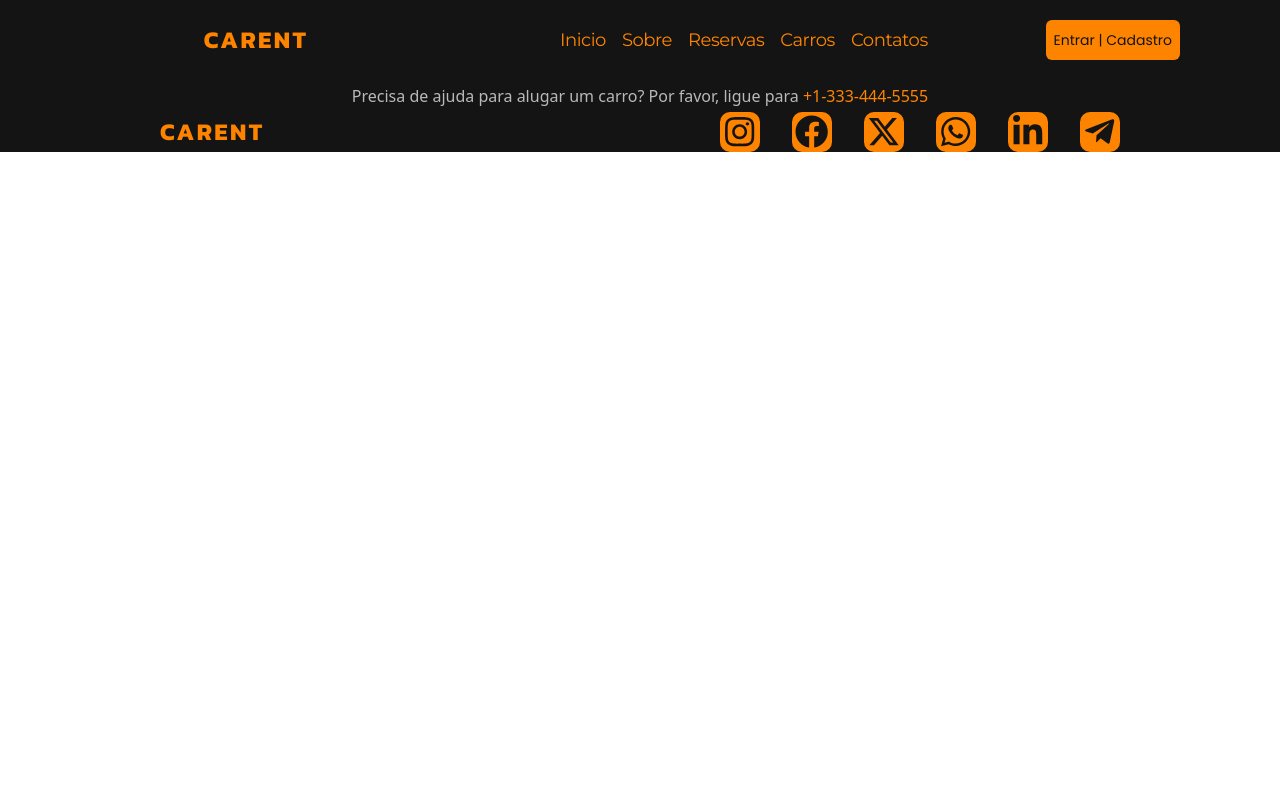
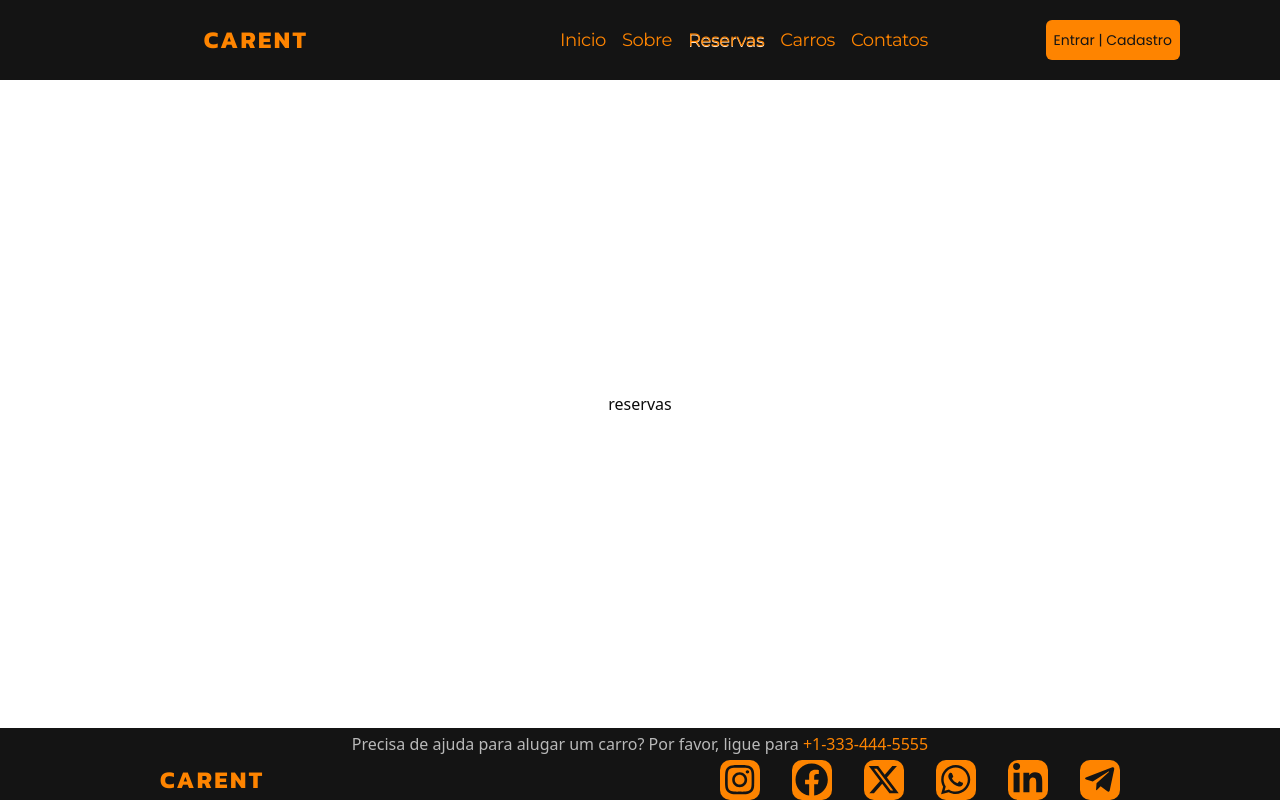
Before and after one commit to Leonardobern10/CarRent, a React (Vite) app: page /reservas in a window 1280 px wide. Built offline with nearby package versions, Linux system fonts and the light colour scheme.

Commit message:
feat: implementando navegação entre componetes

```diff
--- a/src/components/App/App.tsx
+++ b/src/components/App/App.tsx
@@ -4,13 +4,21 @@ import { dataNavBarItems } from "../../data/dataNavBarItems";
 import Footer from "../App/Footer";
 import { dataContact } from "../../data/dataContact";
 import Home from "../../pages/Home";
+import Sobre from "../../pages/Sobre";
+import Reservas from "../../pages/Reservas";
+import Carros from "../../pages/Carros";
+import Contatos from "../../pages/Contatos";
 
 export default function App() {
   return (
-    <div className="flex flex-col justify-between items-center">
+    <div className="flex flex-col justify-between items-center min-h-screen">
       <Header navBarItems={dataNavBarItems} />
       <Routes>
         <Route path="/" element={<Home />} />
+        <Route path="/sobre" element={<Sobre />} />
+        <Route path="/reservas" element={<Reservas />} />
+        <Route path="/sobre" element={<Carros />} />
+        <Route path="/sobre" element={<Contatos />} />
       </Routes>
       <Footer dataContact={dataContact} />
     </div>
--- a/src/components/Presentation/NavBar.tsx
+++ b/src/components/Presentation/NavBar.tsx
@@ -1,6 +1,7 @@
 import type { ReactElement } from "react";
 import ItemHeader from "../shared/ItemHeader";
 import type { NavBarItemsType } from "@/model/types/NavBarItemsType";
+import { NavLink } from "react-router";
 
 export default function NavBar(props: {
   navBarItems: Array<NavBarItemsType>;
@@ -8,7 +9,14 @@ export default function NavBar(props: {
   return (
     <nav className="flex flex-col lg:flex-row justify-between items-start lg:items-center w-full text-orange-primary lg:w-[50%] p-4 lg:p-0 gap-y-2 lg:gap-y-0">
       {props.navBarItems.map((el, index) => (
-        <ItemHeader key={index} value={el.description} icon={el.icon} />
+        <NavLink
+          to={el.path}
+          className={({ isActive }) =>
+            isActive ? "text-shadow-2xs text-shadow-bege" : ""
+          }
+        >
+          <ItemHeader key={index} value={el.description} icon={el.icon} />
+        </NavLink>
       ))}
     </nav>
   );
--- a/src/data/dataNavBarItems.ts
+++ b/src/data/dataNavBarItems.ts
@@ -8,9 +8,9 @@ import {
 import { MdOutlineContactPhone } from "react-icons/md";
 
 export const dataNavBarItems: Array<NavBarItemsType> = [
-  { icon: IoHomeOutline, description: "Inicio" },
-  { icon: IoInformationCircleOutline, description: "Sobre" },
-  { icon: IoCartOutline, description: "Reservas" },
-  { icon: IoCarSportOutline, description: "Carros" },
-  { icon: MdOutlineContactPhone, description: "Contatos" },
+  { icon: IoHomeOutline, description: "Inicio", path: "/" },
+  { icon: IoInformationCircleOutline, description: "Sobre", path: "/sobre" },
+  { icon: IoCartOutline, description: "Reservas", path: "/reservas" },
+  { icon: IoCarSportOutline, description: "Carros", path: "/carros" },
+  { icon: MdOutlineContactPhone, description: "Contatos", path: "/contatos" },
 ];
--- a/src/model/types/NavBarItemsType.ts
+++ b/src/model/types/NavBarItemsType.ts
@@ -3,4 +3,5 @@ import type { IconType } from "react-icons";
 export type NavBarItemsType = {
   icon: IconType;
   description: string;
+  path: string;
 };
--- /dev/null
+++ b/src/pages/Carros.tsx
@@ -0,0 +1,3 @@
+export default function Carros() {
+  return <div>carros</div>;
+}
--- /dev/null
+++ b/src/pages/Contatos.tsx
@@ -0,0 +1,3 @@
+export default function Contatos() {
+  return <div>contatos</div>;
+}
--- /dev/null
+++ b/src/pages/Reservas.tsx
@@ -0,0 +1,3 @@
+export default function Reservas() {
+  return <div>reservas</div>;
+}
--- a/src/pages/Sobre.tsx
+++ b/src/pages/Sobre.tsx
@@ -0,0 +1,3 @@
+export default function Sobre() {
+  return <div></div>;
+}
```
